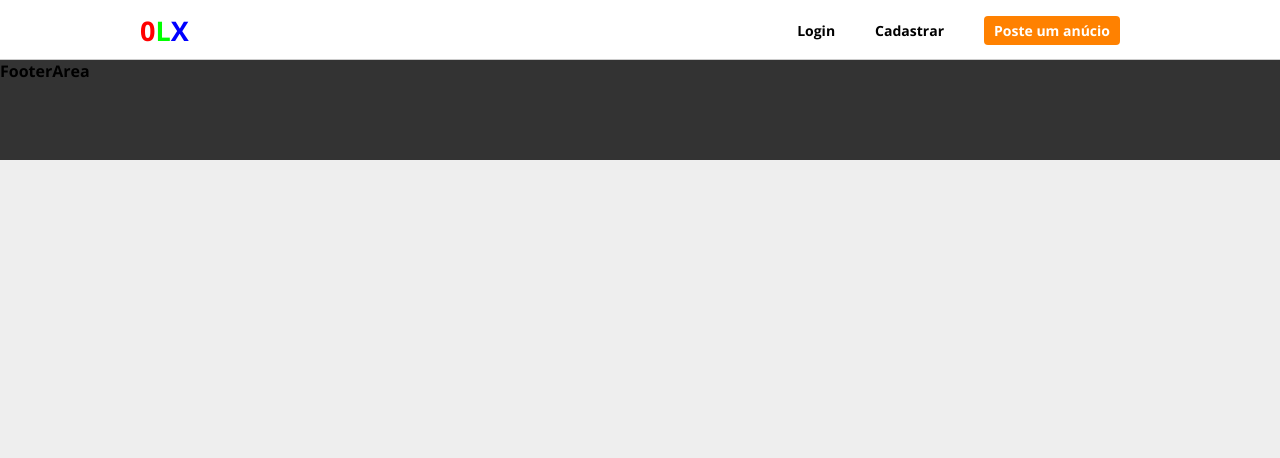
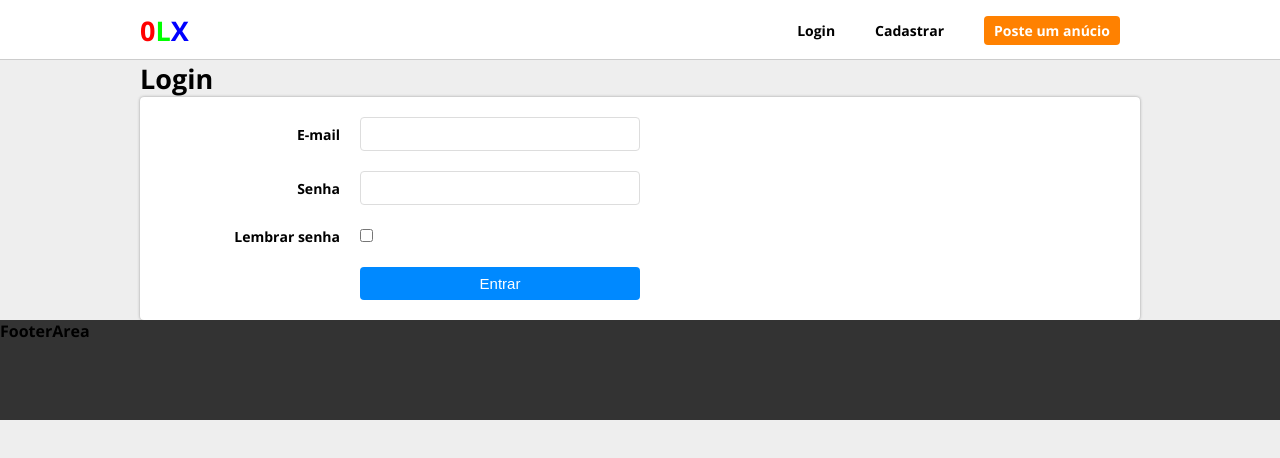
Before and after one commit to AffonsoMonteiro/olx__front-end, a React (Create React App) app: page /signin in a window 1280 px wide. Shown: the top 458 px of the page. Built offline with nearby package versions, Linux system fonts and the light colour scheme.

Commit message:
create login
Criado o tela de login com algumas funcionalidades( verificar se está logado ou não e algumas validações)

```diff
--- a/src/Routes.js
+++ b/src/Routes.js
@@ -3,6 +3,8 @@
 
 import Home from './pages/Home'
 import About from './pages/About'
+import SignIn from './pages/SignIn'
+import NotFound from './pages/NotFound'
 
 export default () => {
     return (
@@ -14,6 +16,14 @@
             <Route path="/about">
                 <About />
             </Route>
+
+            <Route path="/signin">
+                <SignIn />
+            </Route>
+
+            <Route>
+                <NotFound />
+            </Route>
         </Switch>
     )
 }
--- a/src/components/MainComponents.js
+++ b/src/components/MainComponents.js
@@ -2,8 +2,22 @@
 
 export const Template = styled.div ``
 
-export const PageContainer = styled.div ``
+export const PageContainer = styled.div `
+    max-width: 1000px;
+    margin: auto;
+`
 
-export const PageTitle = styled.h1 ``
+export const PageTitle = styled.h1 `
+    font-size: 27px;
+`
 
 export const PageBody = styled.div ``
+
+export const ErrorMessage = styled.div `
+    margin: 10px 0;
+    background-color: #FFCACA;
+    color: #000;
+    border: 2px solid #FF0000;
+    padding: 10px;
+    border-radius: 4px;
+ `
--- a/src/helpers/AuthHandler.js
+++ b/src/helpers/AuthHandler.js
@@ -4,3 +4,11 @@
     let token = Cookies.get('token')
     return (token) ? true : false
 }
+
+export function doLogin(token, remenberPassword = false) {
+    if(remenberPassword) {
+        Cookies.set('token', token, { expires: 999 })
+    } else {
+        Cookies.set('token', token)
+    }
+}
--- /dev/null
+++ b/src/helpers/OlxAPI.js
@@ -0,0 +1,12 @@
+
+const OlxAPI = {
+
+    login:async (email, password) => {
+        // fazer consulta ao WebService
+
+        return {error: 'Dados incompletos'}
+    }
+
+}
+
+export default () => OlxAPI
--- /dev/null
+++ b/src/pages/NotFound/index.js
@@ -0,0 +1,14 @@
+import React from 'react';
+import { Link } from 'react-router-dom'
+
+function Home() {
+    return(
+        <div>
+            <h1>Página não encontrada</h1>
+            <Link to="/">Voltar para a HOME</Link>
+        </div>
+
+    )
+}
+
+export default Home;
--- /dev/null
+++ b/src/pages/SignIn/index.js
@@ -0,0 +1,87 @@
+import React, { useState } from 'react';
+import { PageArea } from './styled'
+import useApi from '../../helpers/OlxAPI'
+import { doLogin } from '../../helpers/AuthHandler'
+
+import { PageContainer, PageTitle, ErrorMessage } from '../../components/MainComponents'
+
+function SignIn() {
+    const api = useApi()
+
+    const [email, setEmail] = useState('')
+    const [password, setPassword] = useState('')
+    const [remenberPassword, setRemenberPassword] = useState(false)
+    const [ disabled, setDisabled] = useState(false)
+    const [ error, setError] = useState('')
+
+    const handleSubmit = async (e) => {
+        e.preventDefault()
+        setDisabled(true)
+
+        const json = await api.login(email, password)
+
+        if(json.error) {
+            setError(json.error)
+        } else {
+            doLogin(json.token, remenberPassword)
+
+            window.location.href = '/'
+        }
+    }
+
+    return (
+        <PageContainer>
+            <PageTitle>Login</PageTitle>
+            <PageArea>
+                { error &&
+                    <ErrorMessage> {error}</ErrorMessage>
+                }
+                <form onSubmit={handleSubmit}>
+                    <label className="area">
+                        <div className="area--title">E-mail</div>
+                        <div className="area--input">
+                            <input
+                                type="email"
+                                disabled={disabled}
+                                value={email}
+                                onChange={e => setEmail(e.target.value)}
+                                required
+                            />
+                        </div>
+                    </label>
+                    <label className="area">
+                        <div className="area--title">Senha</div>
+                        <div className="area--input">
+                            <input
+                                type="password"
+                                disabled={disabled}
+                                value={password}
+                                onChange={e => setPassword(e.target.value)}
+                                required
+                            />
+                        </div>
+                    </label>
+                    <label className="area">
+                        <div className="area--title">Lembrar senha</div>
+                        <div>
+                            <input
+                                type="checkbox"
+                                disabled={disabled}
+                                checked={remenberPassword}
+                                onChange={ () => setRemenberPassword(!remenberPassword) }
+                            />
+                        </div>
+                    </label>
+                    <label className="area">
+                        <div className="area--title"></div>
+                        <div className="area--input">
+                            <button disabled={disabled}>Entrar</button>
+                        </div>
+                    </label>
+                </form>
+            </PageArea>
+        </PageContainer>
+    )
+}
+
+export default SignIn
--- /dev/null
+++ b/src/pages/SignIn/styled.js
@@ -0,0 +1,66 @@
+import styled from 'styled-components'
+
+export const PageArea = styled.div `
+
+
+    form {
+        background-color: #FFF;
+        border-radius: 4px;
+        padding: 10px;
+        box-shadow: 0 0 3px #999;
+
+            .area {
+            display: flex;
+            align-items: center;
+            padding: 10px;
+            width: 500px;
+
+
+            .area--title {
+                width: 200px;
+                text-align: right;
+                padding-right: 20px;
+                font-size: 14px;
+                font-weight: bold;
+            }
+
+            .area--input {
+                flex: 1;
+
+                input {
+                    width: 100%;
+                    font-size: 14px;
+                    padding: 8px;
+                    border: 1px solid #DDD;
+                    border-radius: 4px;
+                    outline: none;
+                    transition: all ease .4s;
+
+                    &:focus {
+                        border: 1px solid #333;
+                        color: #333;
+                    }
+                }
+
+                button {
+                    border: 0;
+                    background-color: #0089FF;
+                    width: 100%;
+                    outline: 0;
+                    padding: 8px 10px;
+                    border-radius: 4px;
+                    color: #FFF;
+                    font-size: 15px;
+                    cursor: pointer;
+                    transition: all ease .4s;
+
+                    &:hover {
+                        background: #006FCE;
+                    }
+                }
+            }
+        }
+    }
+
+
+`
```
Also changed, not shown: 1 other file (tests, documents, lock files or other folders).
